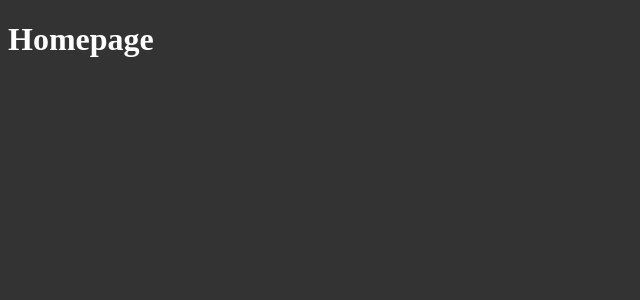
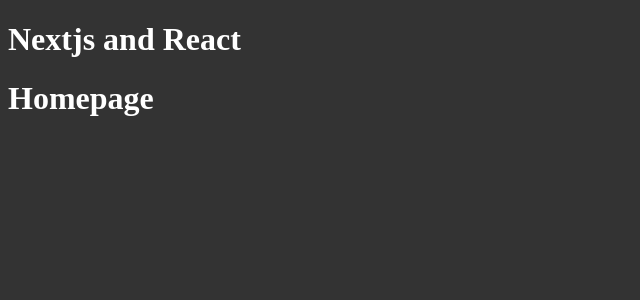
Before and after one commit to Jaoovit/nextwebapp, a Next.js app: page / in a window 1280 px wide. Shown: the top 300 px of the page, without its empty margins (0-640 px from the left). Built offline with nearby package versions, Linux system fonts and the light colour scheme.

Commit message:
create a header component

```diff
--- a/src/components/header.jsx
+++ b/src/components/header.jsx
@@ -1,7 +1,7 @@
-export default function Header(props) {
+export default function Header() {
     return(
-        <Header>
-            <h1>{props.title}</h1>
-        </Header>
+        <header>
+            <h1>Nextjs and React</h1>
+        </header>
     )
 }
--- a/src/pages/costumers.jsx
+++ b/src/pages/costumers.jsx
@@ -1,6 +1,9 @@
+import Header from "../components/header"
+
 export default function costumers () {
     return(
         <div>
+            <Header />
             <h1>Costumers List</h1>
         </div>
     )
--- a/src/pages/index.jsx
+++ b/src/pages/index.jsx
@@ -1,6 +1,9 @@
+import Header from "../components/header"
+
 export default function home() {
     return(
         <div>
+            <Header />
             <h1>Homepage</h1>
         </div>
     )
--- a/src/pages/products.jsx
+++ b/src/pages/products.jsx
@@ -1,6 +1,9 @@
+import Header from "../components/header"
+
 export default function products() {
     return(
         <div>
+            <Header />
             <h1>Products List</h1>
         </div>
     )
```
